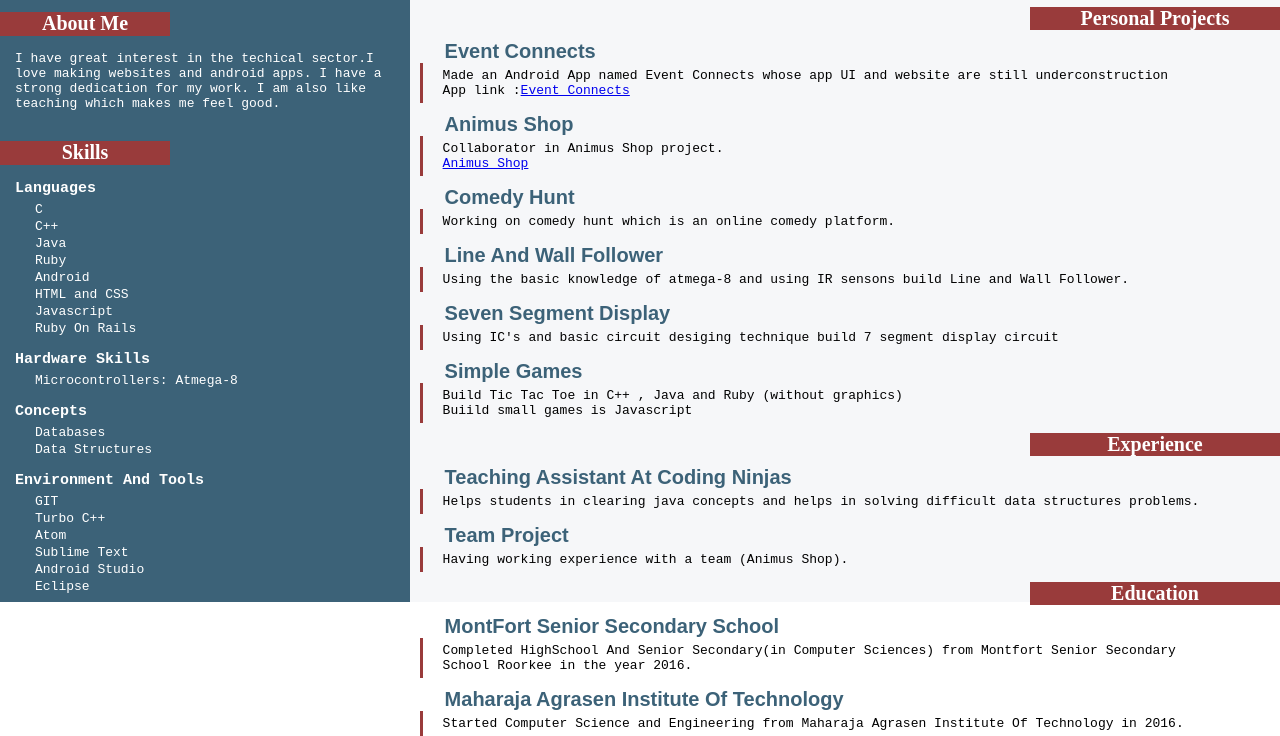
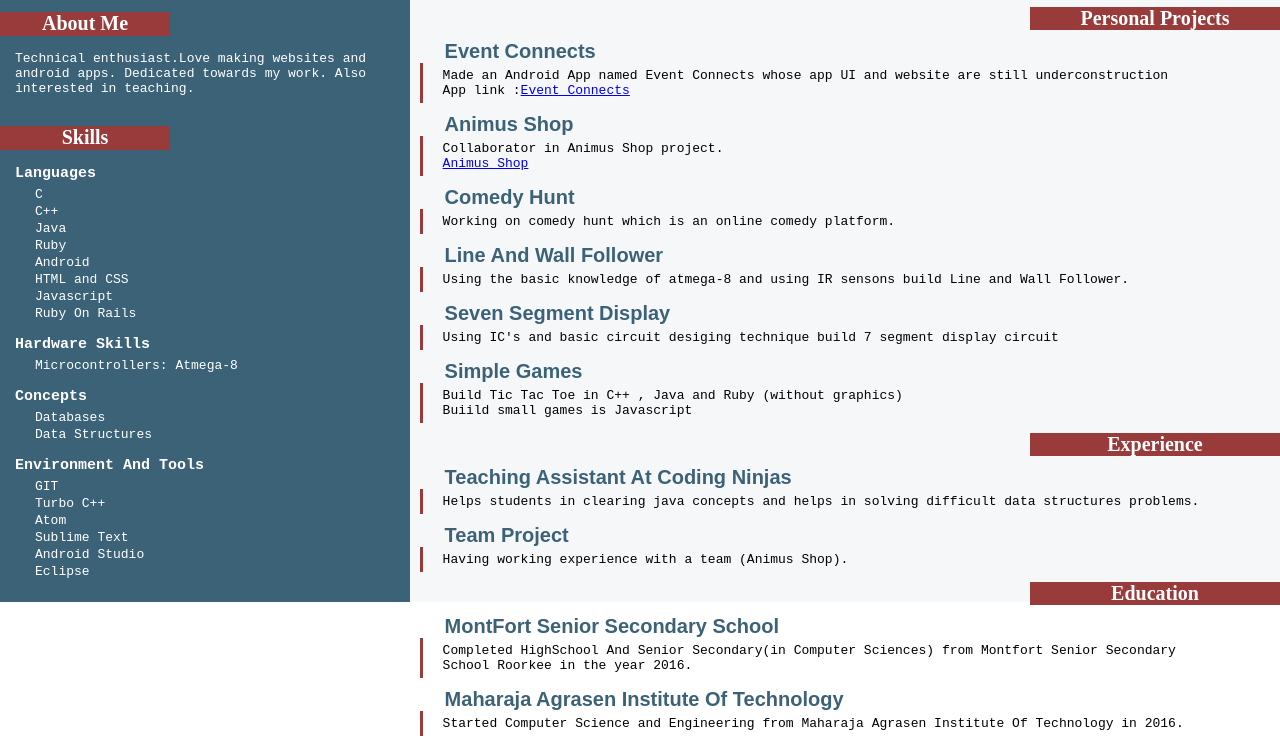
Before and after one commit to H-arshit/Resume, a plain HTML site: page index.html in a window 1280 px wide. Shown: the part 198-934 px from the top of the page. Drawn offline with Linux system fonts and the light colour scheme.

Commit message:
added changes

```diff
--- a/index.html
+++ b/index.html
@@ -171,8 +171,8 @@ div.work-experience b{
                 </div>
 
                 <div class="description">
-                    I have great interest in the techical sector.I love making websites and android apps.
-                    I have a strong dedication for my work. I am also like teaching which makes me feel good.
+                    Technical enthusiast.Love making websites and android apps.
+                    Dedicated towards my work. Also interested in teaching.
                 </div>
 
         </div>
```
